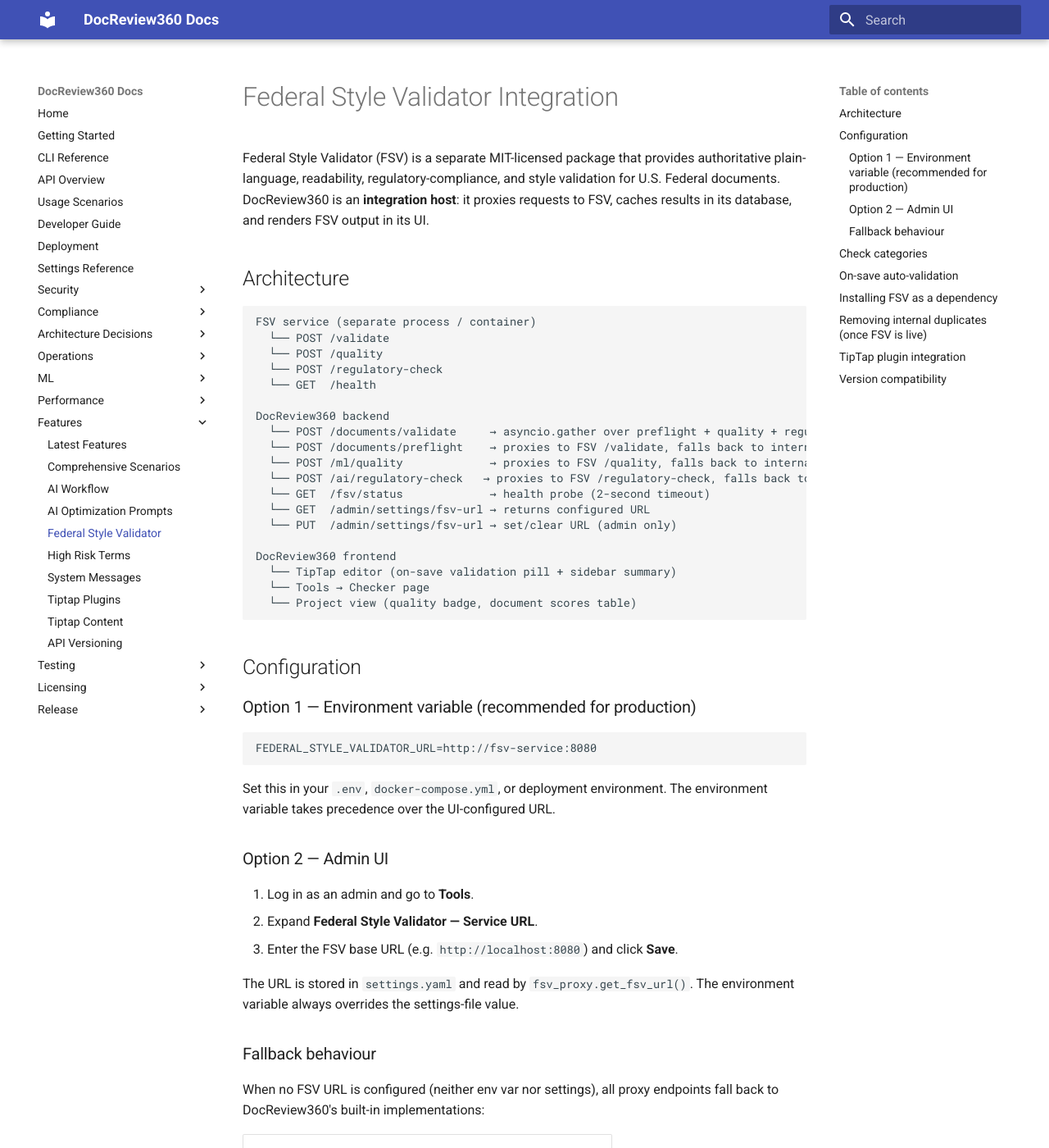
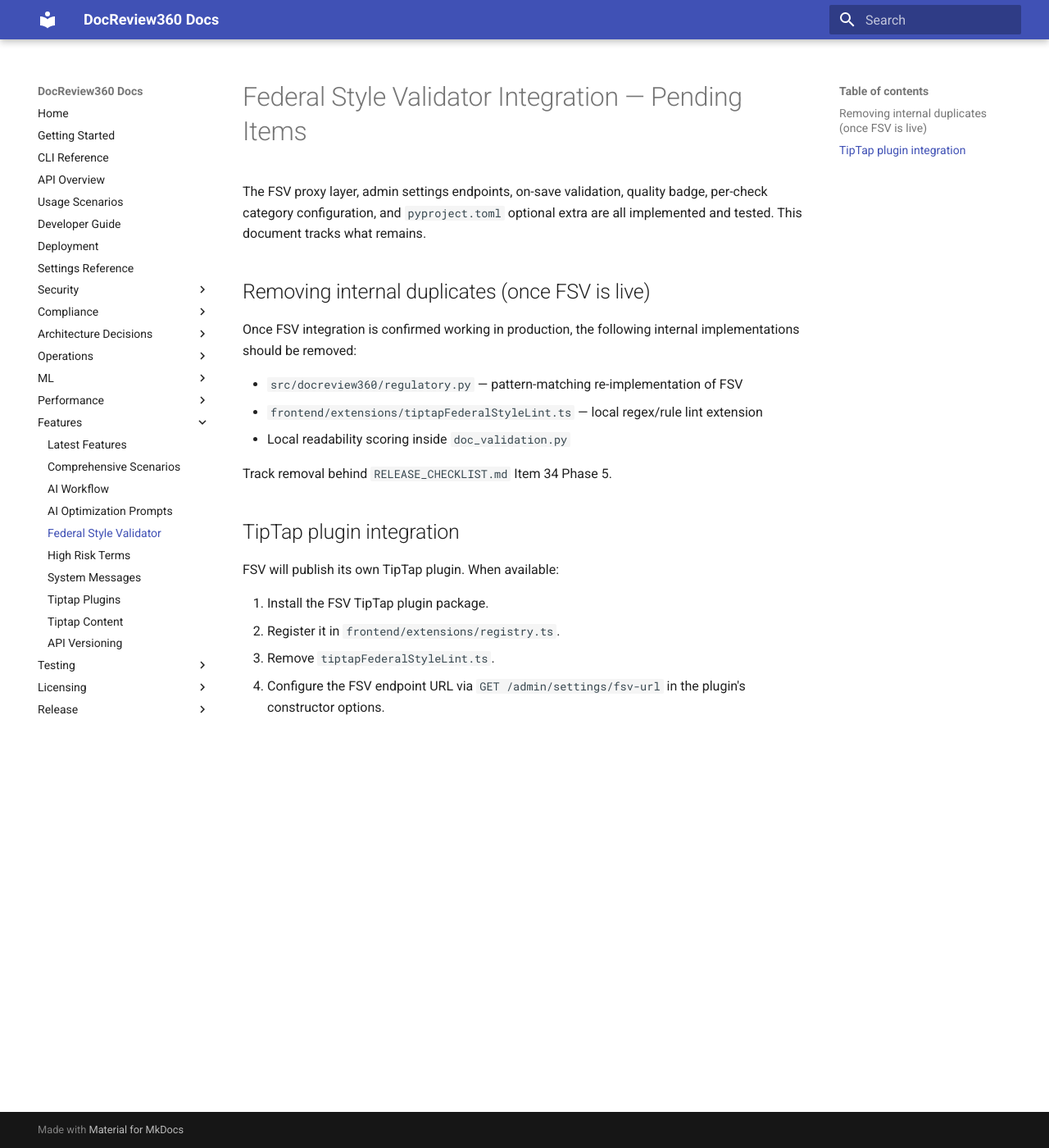
Before and after one commit to eputnam77/DocReview360, an MkDocs documentation site: the page built from docs/federal-style-validator.md, in a window 1280 px wide and 1400 px high. Shown: the whole window at 82% size. Built offline with MkDocs 1.6.1 and Material for MkDocs 9.7.7, drawn with Linux system fonts in a browser that asks for light colours; some of the changed text lies outside the part shown.

Commit message:
docs(fsv): trim federal-style-validator.md to pending items only
All implemented items (proxy layer, admin settings endpoints, on-save
validation, quality badge, check categories, pyproject.toml extra) are
verified by integration tests and removed from the doc. The doc now
tracks only the two remaining pending items:

- Removing internal duplicates (regulatory.py, tiptapFederalStyleLint.ts,
  local readability scoring) — blocked on FSV going live in production
- TipTap plugin integration — blocked on FSV publishing its plugin

Update test_item34_fsv_phase5.py to assert the pending items are still
tracked in the doc rather than asserting the now-removed reference content.

https://claude.ai/code/session_0162N69Gx5JcBVsNAAjr8LYH

````diff
--- a/docs/federal-style-validator.md
+++ b/docs/federal-style-validator.md
@@ -1,125 +1,8 @@
-# Federal Style Validator Integration
+# Federal Style Validator Integration — Pending Items
 
-Federal Style Validator (FSV) is a separate MIT-licensed package that provides
-authoritative plain-language, readability, regulatory-compliance, and style
-validation for U.S. Federal documents. DocReview360 is an **integration host**:
-it proxies requests to FSV, caches results in its database, and renders FSV
-output in its UI.
-
-## Architecture
-
-```
-FSV service (separate process / container)
-  └── POST /validate
-  └── POST /quality
-  └── POST /regulatory-check
-  └── GET  /health
-
-DocReview360 backend
-  └── POST /documents/validate     → asyncio.gather over preflight + quality + regulatory
-  └── POST /documents/preflight    → proxies to FSV /validate, falls back to internal
-  └── POST /ml/quality             → proxies to FSV /quality, falls back to internal
-  └── POST /ai/regulatory-check   → proxies to FSV /regulatory-check, falls back to internal
-  └── GET  /fsv/status             → health probe (2-second timeout)
-  └── GET  /admin/settings/fsv-url → returns configured URL
-  └── PUT  /admin/settings/fsv-url → set/clear URL (admin only)
-
-DocReview360 frontend
-  └── TipTap editor (on-save validation pill + sidebar summary)
-  └── Tools → Checker page
-  └── Project view (quality badge, document scores table)
-```
-
-## Configuration
-
-### Option 1 — Environment variable (recommended for production)
-
-```bash
-FEDERAL_STYLE_VALIDATOR_URL=http://fsv-service:8080
-```
-
-Set this in your `.env`, `docker-compose.yml`, or deployment environment. The
-environment variable takes precedence over the UI-configured URL.
-
-### Option 2 — Admin UI
-
-1. Log in as an admin and go to **Tools**.
-2. Expand **Federal Style Validator — Service URL**.
-3. Enter the FSV base URL (e.g. `http://localhost:8080`) and click **Save**.
-
-The URL is stored in `settings.yaml` and read by `fsv_proxy.get_fsv_url()`.
-The environment variable always overrides the settings-file value.
-
-### Fallback behaviour
-
-When no FSV URL is configured (neither env var nor settings), all proxy
-endpoints fall back to DocReview360's built-in implementations:
-
-| Endpoint | Internal fallback |
-|----------|------------------|
-| `/documents/preflight` | `doc_validation.run_preflight_checks()` |
-| `/ml/quality` | `ml/onnx_infer.py` ONNX quality model |
-| `/ai/regulatory-check` | `regulatory.run_regulatory_check()` |
-
-The response always includes `"source": "fsv"` or `"source": "internal"` so
-callers can distinguish.
-
-## Check categories
-
-Administrators can enable or disable individual FSV check categories via:
-
-```
-GET  /admin/settings/fsv-checks   → returns {checks: {...}, categories: [...]}
-PUT  /admin/settings/fsv-checks   → body: {checks: {"passive_voice": false, ...}}
-```
-
-Supported categories:
-
-| ID | Description |
-|----|-------------|
-| `passive_voice` | Passive voice detection |
-| `acronym_validation` | Undefined acronym detection |
-| `heading_structure` | Heading hierarchy validation |
-| `readability` | Readability / plain-language scoring |
-| `regulatory` | Regulatory clause matching (21 CFR, ISO, IEC, EU MDR/IVDR) |
-| `plain_language` | Plain language grade scoring |
-
-Disabled categories are skipped even when on-save validation is active. The
-settings UI is on the Tools page (admin only, visible when FSV is enabled).
-
-## On-save auto-validation
-
-The TipTap editor calls `POST /documents/preflight` after each successful save
-(fire-and-forget, non-blocking). The result is stored in the
-`DocumentQualityScore` table and displayed as a green/amber/red pill in the
-editor toolbar and in the sidebar **Validation Summary** section.
-
-Toggle on/off via:
-- **UI**: Tools page → Federal Style Validator — On-Save Validation
-- **API**: `GET/PUT /admin/settings/auto-validation`
-- **Code**: `settings_manager.update_setting("auto_save_validation", bool)`
-
-## Installing FSV as a dependency
-
-FSV is optional. To install it alongside DocReview360:
-
-```bash
-# Using the optional extras group (recommended)
-uv pip install -e ".[fedstylevalidator]"
-
-# Or install separately
-pip install govdocverify
-```
-
-The optional extra is defined in `pyproject.toml`:
-
-```toml
-[project.optional-dependencies]
-fedstylevalidator = ["govdocverify>=0.1"]
-```
-
-> **Note:** `govdocverify` is the published package name for the Federal Style
-> Validator. It is authored by the same team as DocReview360 and licensed MIT.
+The FSV proxy layer, admin settings endpoints, on-save validation, quality badge,
+per-check category configuration, and `pyproject.toml` optional extra are all
+implemented and tested. This document tracks what remains.
 
 ## Removing internal duplicates (once FSV is live)
 
@@ -141,12 +24,3 @@ FSV will publish its own TipTap plugin. When available:
 3. Remove `tiptapFederalStyleLint.ts`.
 4. Configure the FSV endpoint URL via `GET /admin/settings/fsv-url` in the
    plugin's constructor options.
-
-## Version compatibility
-
-| DocReview360 | FSV (govdocverify) | Notes |
-|---|---|---|
-| 0.1.x | ≥ 0.1 | Initial integration; proxy endpoints only |
-
-Pin the FSV version in `pyproject.toml` to a tested minor version range.
-Upgrade only after running the full FSV integration test suite.
````
Also changed, not shown: 1 other file.
